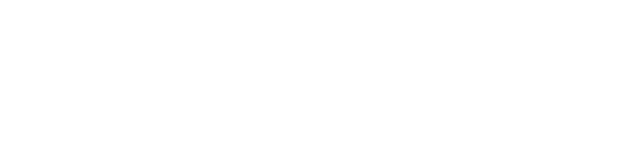
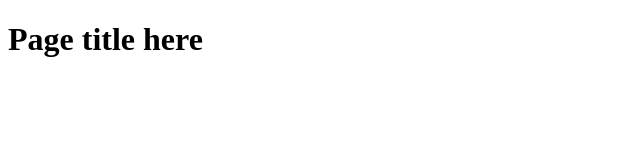
Before and after one commit to johnfyoung/mycoolproject, a plain HTML site: page index.html in a window 1280 px wide. Shown: the whole page, without its empty margins (0-640 px from the left). Drawn offline with Linux system fonts and the light colour scheme.

Commit message:
Addedf h1

```diff
--- a/index.html
+++ b/index.html
@@ -5,5 +5,7 @@
     <meta name="viewport" content="width=device-width, initial-scale=1.0" />
     <title>Document</title>
   </head>
-  <body></body>
+  <body>
+    <h1>Page title here</h1>
+  </body>
 </html>
```
